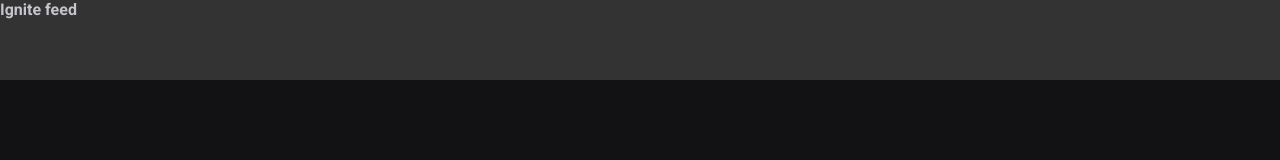
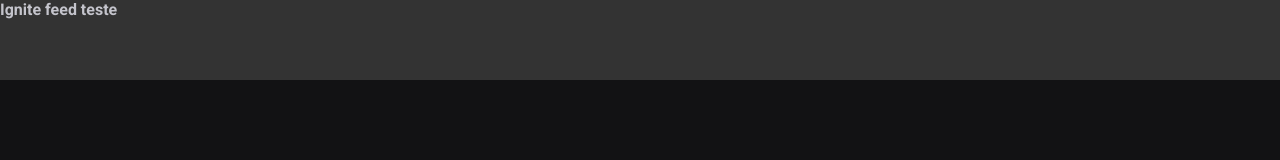
Before and after one commit to itsdavss/ignite-feed, a React (Vite) app: page / in a window 1280 px wide. Shown: the top 160 px of the page. Built offline with nearby package versions, Linux system fonts and the light colour scheme.

Commit message:
testando

```diff
--- a/src/components/Header.jsx
+++ b/src/components/Header.jsx
@@ -3,7 +3,7 @@ import styles from './Header.module.css'
 export function Header() {
     return (
         <header className={styles.header}>
-            <strong>Ignite feed</strong>
+            <strong>Ignite feed teste</strong>
         </header>
     );
 }
```
